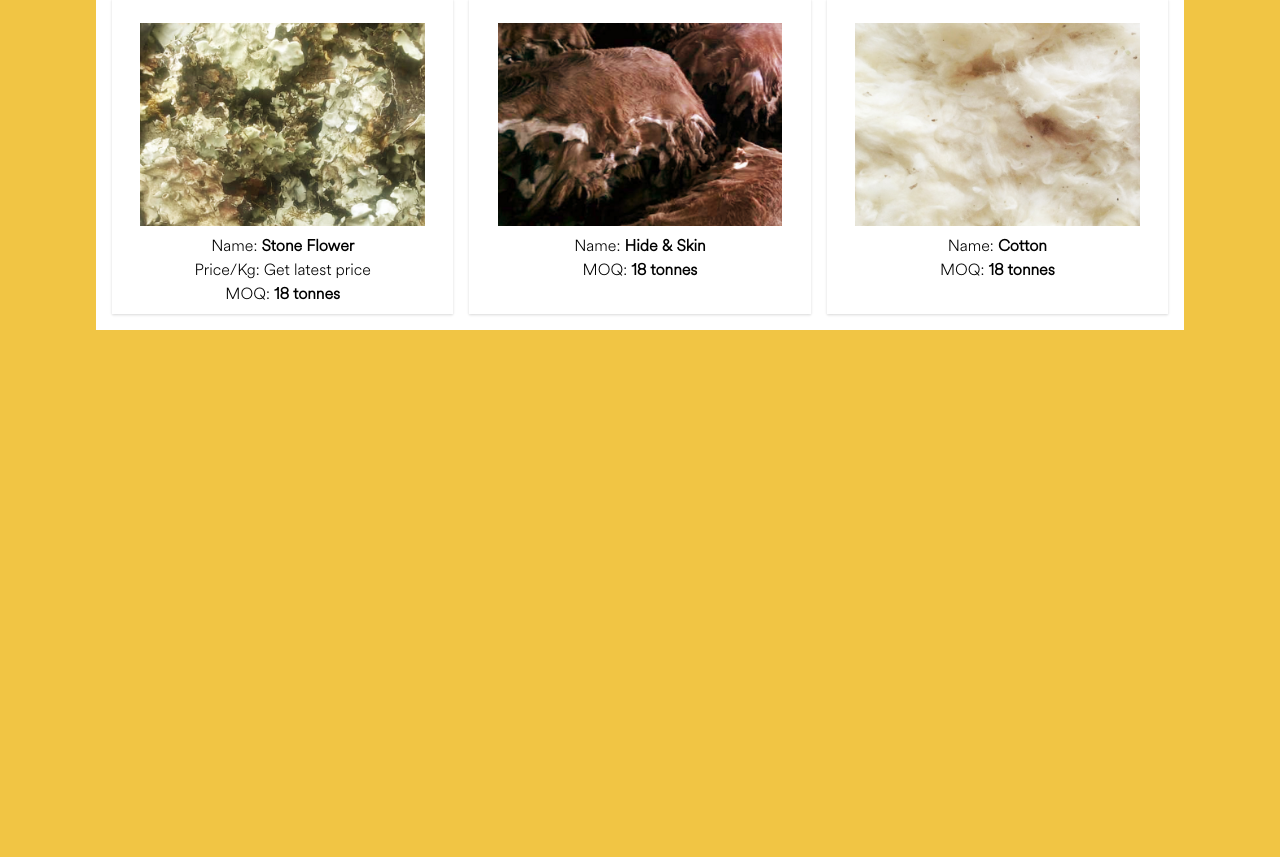
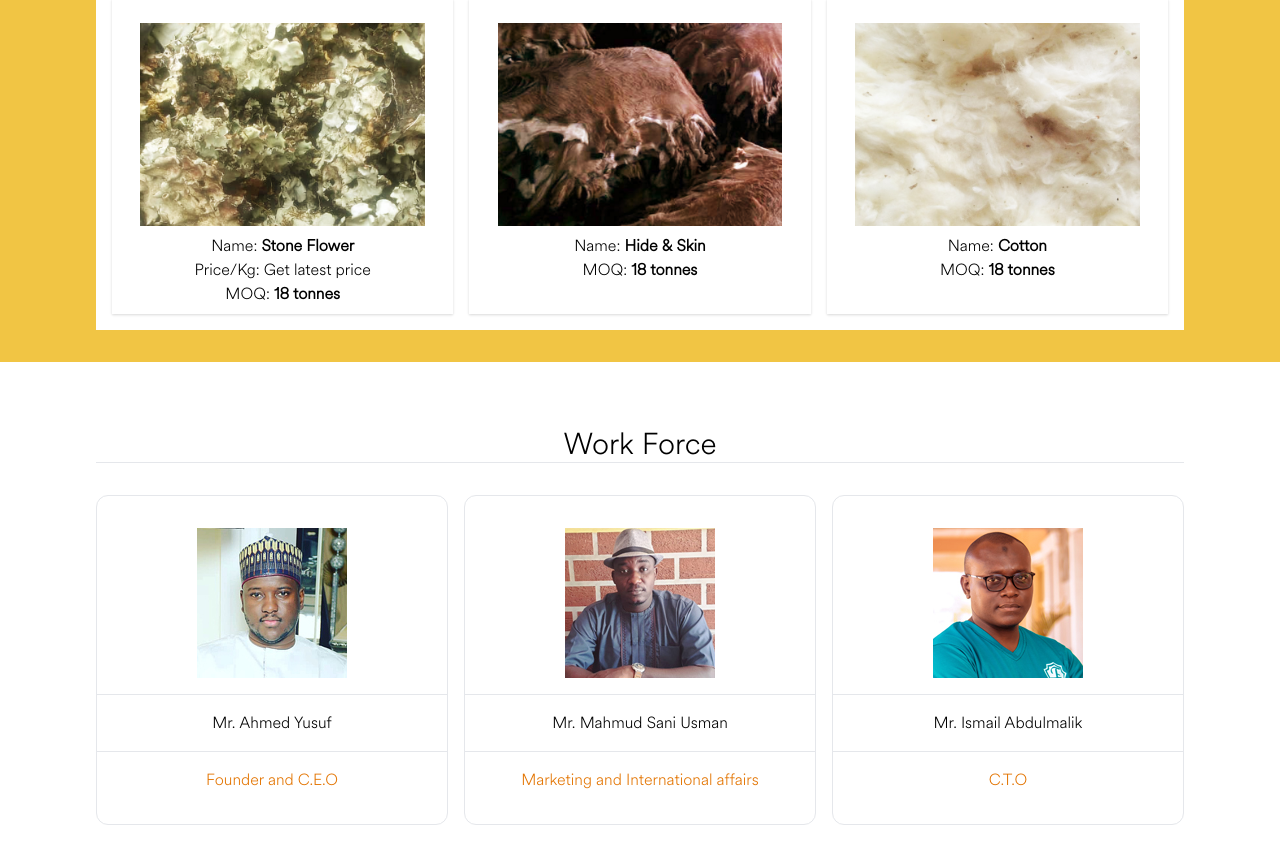
Before and after one commit to kabiryusufbashir/smartecov, a Vue app: page / in a window 1280 px wide. Shown: the part 1804-2661 px from the top of the page. Before the commit the page ends 2166 px from the top, so only its background shows below. Built offline with nearby package versions, Linux system fonts and the light colour scheme.

Commit message:
Create Team component

```diff
--- /dev/null
+++ b/src/components/Team.vue
@@ -0,0 +1,44 @@
+<template>
+    <div class="bg-white">
+        <div class="px-24 py-8">
+            <div class="text-center text-3xl my-8 border-b">
+                Work Force
+            </div>
+
+            <div class="grid grid-cols-3 gap-4">
+                <div class="slider-info col-lg-4 col-md-6 text-center">
+                    <div class="py-4 border rounded-xl">
+                        <a href="/about#team"><img src="../assets/images/ceo-2.jpg" alt="Ahmed Yusuf" class="mx-auto py-4"><hr>
+                        <h5 class="py-4">Mr. Ahmed Yusuf</h5><hr>
+                        <p style="color:#e37400;" class="py-4">Founder and C.E.O</p>
+                        </a>
+                    </div>
+                </div>
+
+                <div class="slider-info col-lg-4 col-md-6 text-center">
+                    <div class="py-4 border rounded-xl">
+                        <a href="/about#team"><img class="mx-auto py-4" src="../assets/images/dir-2.jpg" alt="Mahmud Sani Usman"><hr>
+                            <h5 class="py-4">Mr. Mahmud Sani Usman</h5><hr>
+                            <p style="color:#e37400;" class="py-4">Marketing and International affairs</p>
+                        </a>
+                    </div>
+                </div>
+
+                <div class="slider-info col-lg-4 col-md-6 text-center">
+                    <div class="py-4 border rounded-xl">
+                        <a href="/about#team"><img src="../assets/images/cto-2.jpg" alt="Mr. Ismail Abdulmalik" class="mx-auto py-4 "><hr>
+                            <h5 class="py-4">Mr. Ismail Abdulmalik</h5><hr>
+                            <p style="color:#e37400;" class="py-4">C.T.O</p>
+                        </a>
+                    </div>
+                </div>
+            </div>
+        </div>
+    </div>
+</template>
+
+<script>
+   export default {
+       name: 'Team'
+   }
+</script>
--- a/src/views/Home.vue
+++ b/src/views/Home.vue
@@ -2,19 +2,22 @@
   <Header />
   <Banner />
   <Commodity />
+  <Team />
 </template>
 
 <script>
 import Header from '@/components/Header.vue'
 import Banner from '@/components/Banner.vue'
 import Commodity from '@/components/Commodity.vue'
+import Team from '@/components/Team.vue'
 
 export default {
   name: "Home",
   components: {
     Header,
     Banner,
-    Commodity
-},
+    Commodity,
+    Team
+  },
 }
 </script>
```
